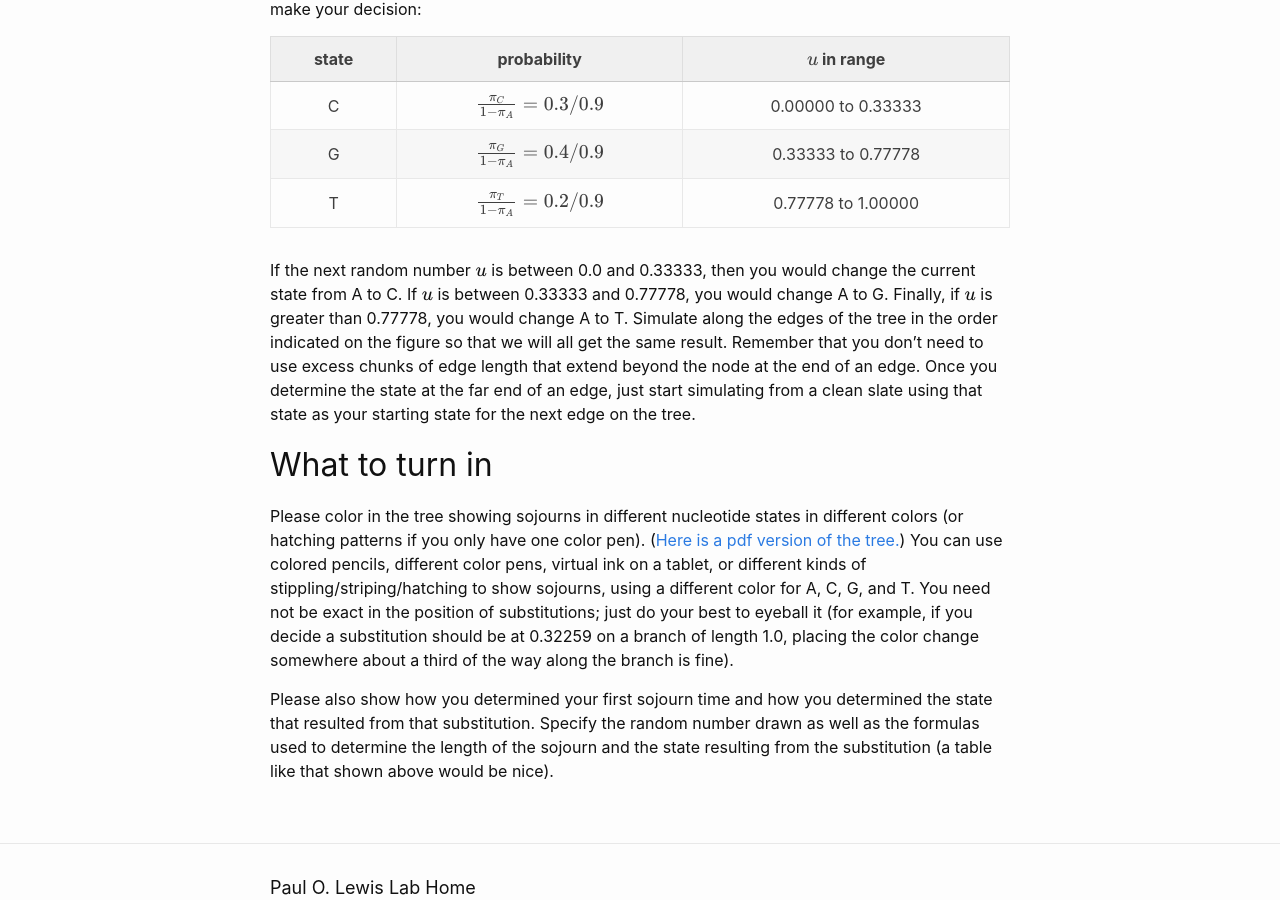
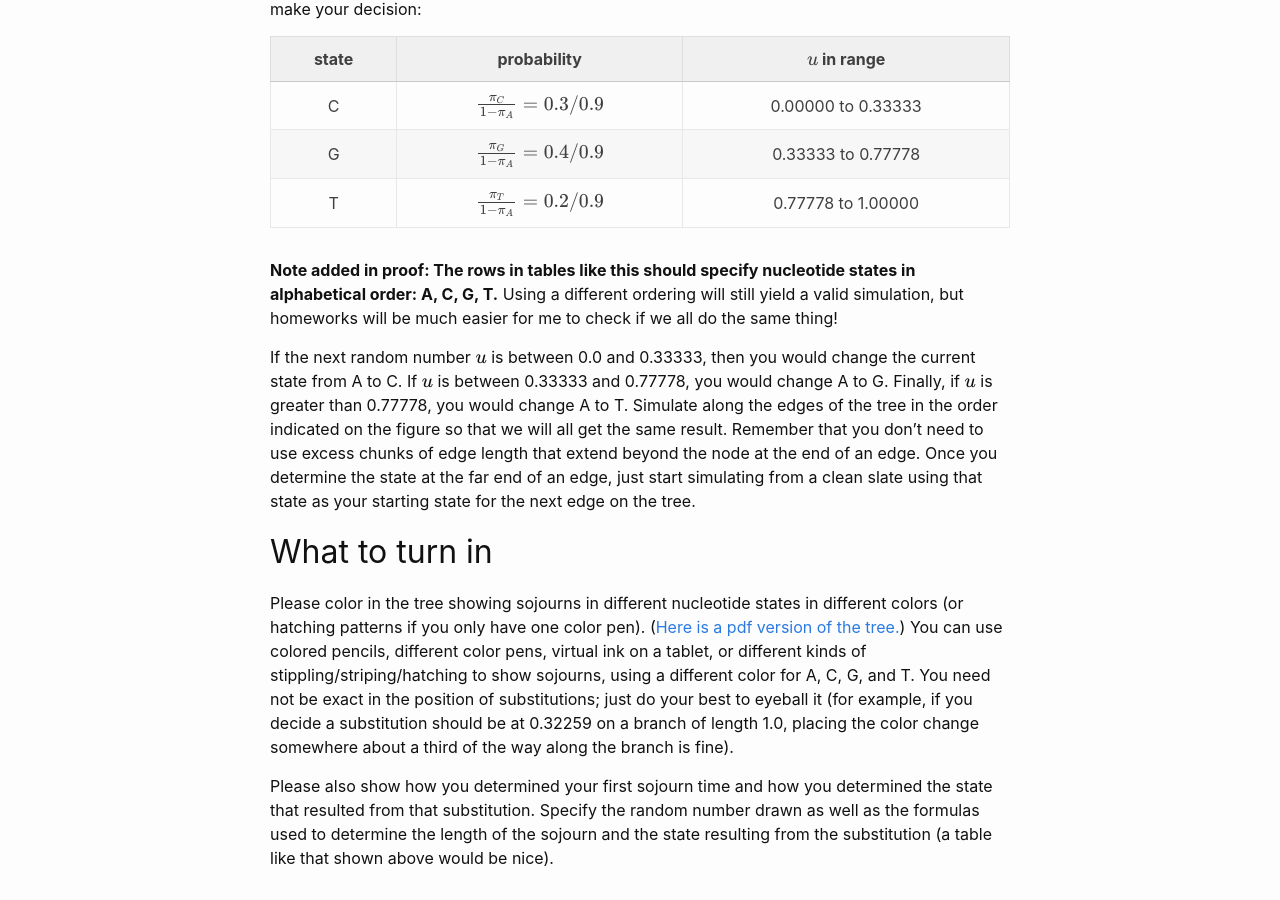
Before and after one commit to plewis/plewis.github.io, a Jekyll site: the page built from phylogenetics/hw-simulation.md, in a window 1280 px wide and 900 px high, scrolled down 2234 px. Built offline with Jekyll 4.4.1, drawn with Linux system fonts in a browser that asks for light colours; formulas are drawn with MathJax 3.

Commit message:
added note to homework 6

```diff
--- a/phylogenetics/hw-simulation.md
+++ b/phylogenetics/hw-simulation.md
@@ -88,6 +88,8 @@ state |           probability               |     $$u$$ in range
   G   | $$\frac{\pi_G}{1-\pi_A} = 0.4/0.9$$ |   0.33333 to 0.77778
   T   | $$\frac{\pi_T}{1-\pi_A} = 0.2/0.9$$ |   0.77778 to 1.00000
 
+**Note added in proof: The rows in tables like this should specify nucleotide states in alphabetical order: A, C, G, T.** Using a different ordering will still yield a valid simulation, but homeworks will be much easier for me to check if we all do the same thing!
+
 If the next random number $$u$$ is between 0.0 and 0.33333, then you would change the current state from A to C. If $$u$$ is between 0.33333 and 0.77778, you would change A to G. Finally, if $$u$$ is greater than 0.77778, you would change A to T. Simulate along the edges of the tree in the order indicated on the figure so that we will all get the same result. Remember that you don't need to use excess chunks of edge length that extend beyond the node at the end of an edge. Once you determine the state at the far end of an edge, just start simulating from a clean slate using that state as your starting state for the next edge on the tree.
 
 ## What to turn in
```
Also changed, not shown: 1 other file.
